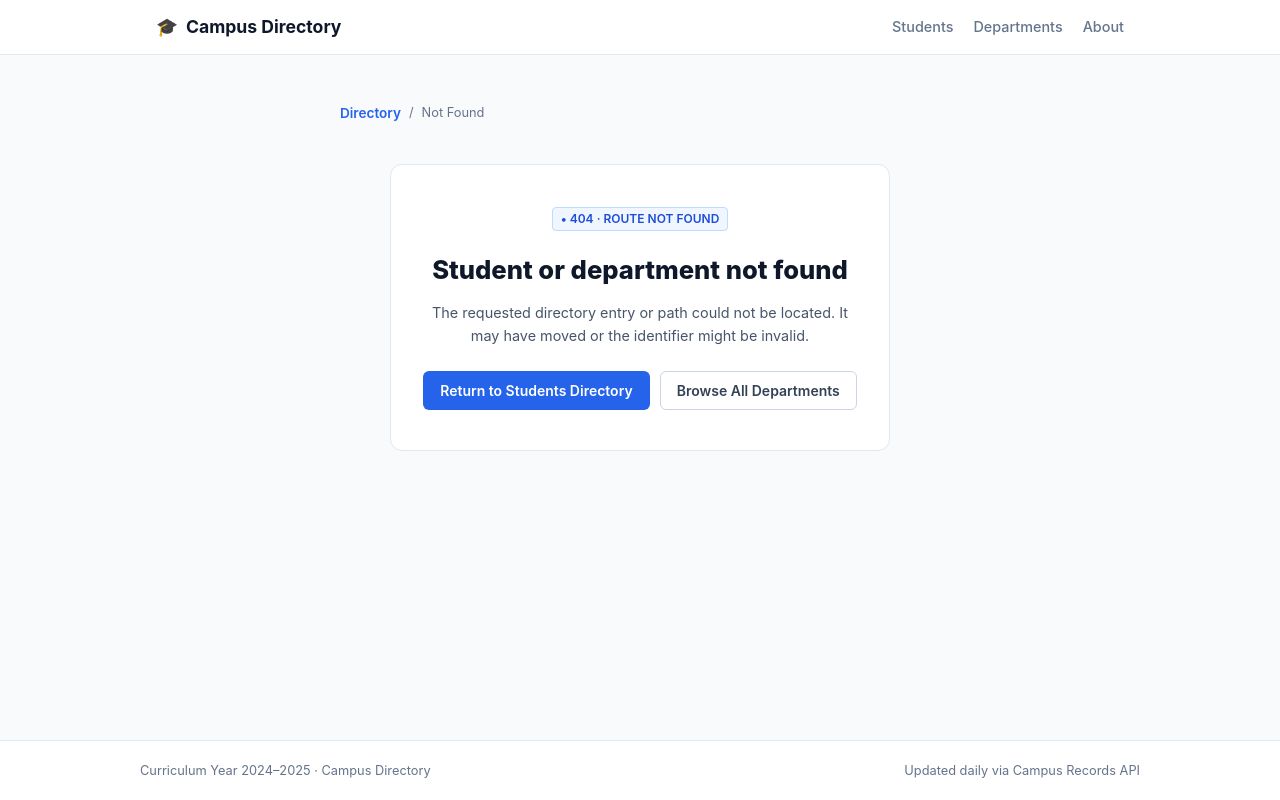
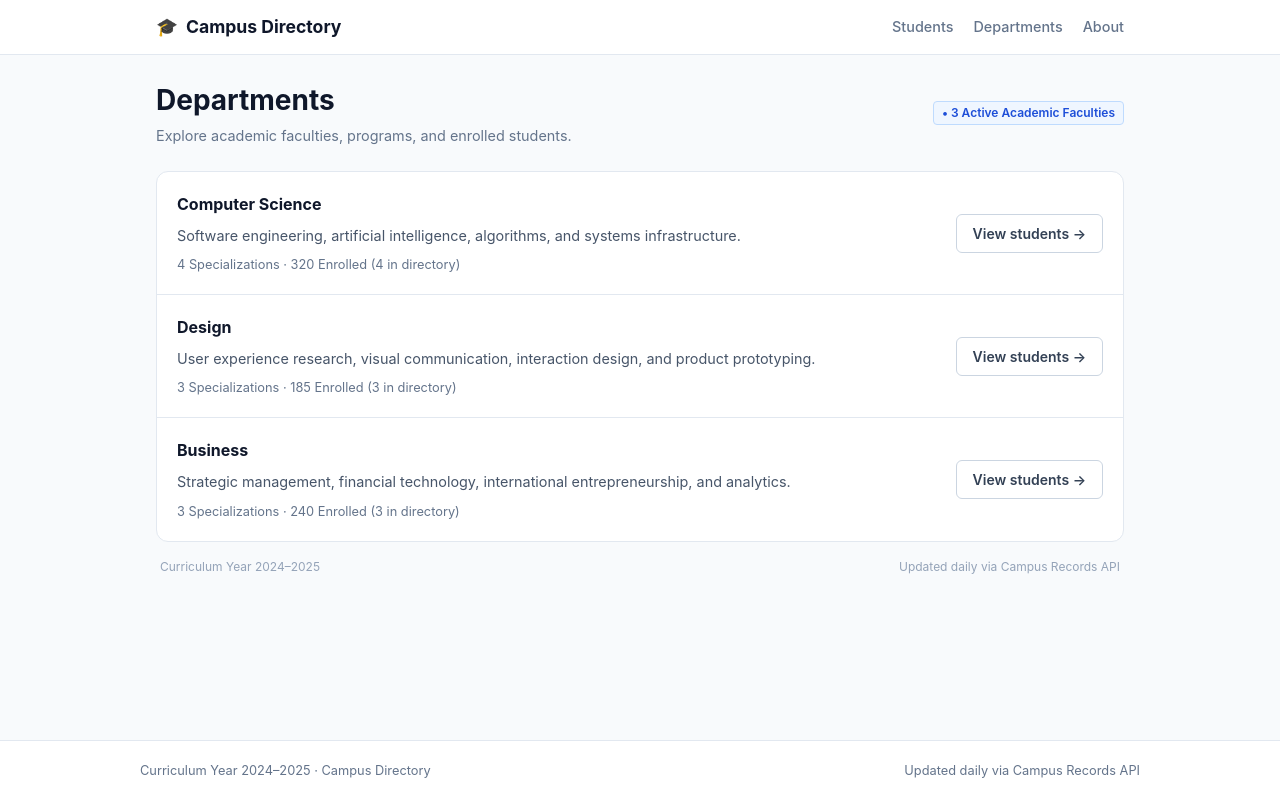
Before and after one commit to theRkakkad/Sem_03-Assignments, a Next.js app in the folder NEXT_JS/Student_Directory/: page /departments in a window 1280 px wide. Before the commit this address had no page. Built offline with nearby package versions, Linux system fonts and the light colour scheme.

Commit message:
made departments page

```diff
--- /dev/null
+++ b/NEXT_JS/Student_Directory/src/app/departments/page.tsx
@@ -0,0 +1,62 @@
+// Academic departments directory page showing available faculties and enrolled programs
+import { departments } from "../../data/departments";
+import { students } from "../../data/students";
+import DepartmentCard from "../../components/DepartmentCard";
+
+export default function DepartmentsPage() {
+  return (
+    <div>
+      {/* Header section with active faculty badge */}
+      <div
+        className="page-header"
+        style={{
+          display: "flex",
+          justifyContent: "space-between",
+          alignItems: "center",
+          flexWrap: "wrap",
+          gap: "10px",
+        }}
+      >
+        <div>
+          <h1 className="page-title">Departments</h1>
+          <p className="page-subtitle">
+            Explore academic faculties, programs, and enrolled students.
+          </p>
+        </div>
+        <span className="badge">&bull; 3 Active Academic Faculties</span>
+      </div>
+
+      {/* List of department cards using reusable DepartmentCard component */}
+      <div className="dept-list">
+        {departments.map((dept) => {
+          const activeCount = students.filter(
+            (s) => s.course === dept.name
+          ).length;
+
+          return (
+            <DepartmentCard
+              key={dept.id}
+              department={dept}
+              activeStudentCount={activeCount}
+            />
+          );
+        })}
+      </div>
+
+      {/* Bottom status note */}
+      <div
+        style={{
+          display: "flex",
+          justifyContent: "space-between",
+          fontSize: "0.75rem",
+          color: "#94a3b8",
+          marginTop: "16px",
+          padding: "0 4px",
+        }}
+      >
+        <p>Curriculum Year 2024–2025</p>
+        <p>Updated daily via Campus Records API</p>
+      </div>
+    </div>
+  );
+}
--- /dev/null
+++ b/NEXT_JS/Student_Directory/src/components/DepartmentCard.tsx
@@ -0,0 +1,32 @@
+// Reusable DepartmentCard component displaying faculty information
+import Link from "next/link";
+import { Department } from "../types/department";
+
+export default function DepartmentCard({
+  department,
+  activeStudentCount,
+}: {
+  department: Department;
+  activeStudentCount: number;
+}) {
+  return (
+    <div className="dept-item">
+      <div>
+        <h2 className="section-title">{department.name}</h2>
+        <p className="text-muted" style={{ margin: "4px 0 8px 0" }}>
+          {department.description}
+        </p>
+        <p style={{ fontSize: "0.8rem", color: "#64748b" }}>
+          {department.specializations} Specializations &middot;{" "}
+          {department.enrolledStudents} Enrolled ({activeStudentCount} in directory)
+        </p>
+      </div>
+
+      <div>
+        <Link href="/students" className="btn btn-secondary">
+          View students &rarr;
+        </Link>
+      </div>
+    </div>
+  );
+}
```
